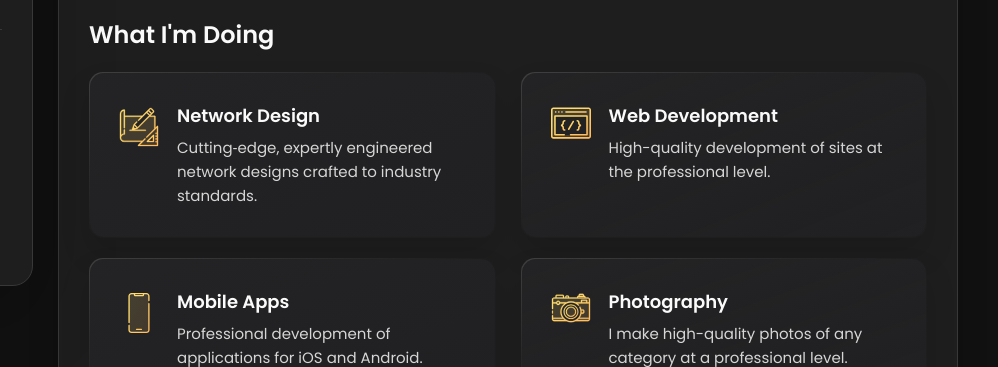
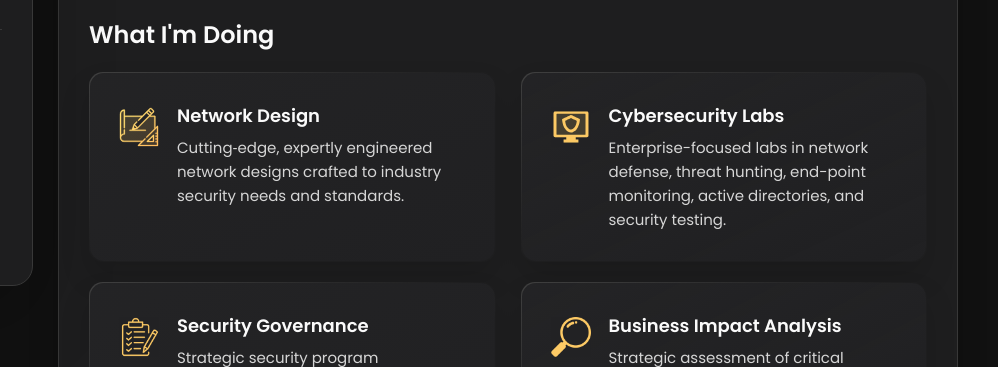
Before and after one commit to myckeyy-my/myckeyy-my.github.io, a plain HTML site: page index.html in a window 1280 px wide. Shown: the part 433-800 px from the top of the page, 282-1280 px from the left. Drawn offline with nearby package versions, Linux system fonts and the light colour scheme.

Commit message:
git commit .

```diff
--- a/index.html
+++ b/index.html
@@ -213,7 +213,7 @@
                 <h4 class="h4 service-item-title">Network Design</h4>
 
                 <p class="service-item-text">
-                  Cutting‑edge, expertly engineered network designs crafted to industry standards.
+                  Cutting‑edge, expertly engineered network designs crafted to industry security needs and standards.
                 </p>
               </div>
 
@@ -222,14 +222,15 @@
             <li class="service-item">
 
               <div class="service-icon-box">
-                <img src="./assets/images/icon-dev.svg" alt="Web development icon" width="40">
+                <img src="./assets/images/cybersecurity.svg" alt="Web development icon" width="40">
               </div>
 
               <div class="service-content-box">
-                <h4 class="h4 service-item-title">Web development</h4>
+                <h4 class="h4 service-item-title">Cybersecurity Labs</h4>
 
                 <p class="service-item-text">
-                  High-quality development of sites at the professional level.
+                  Enterprise-focused labs in network defense, threat hunting, end-point monitoring,
+                  active directories, and security testing.
                 </p>
               </div>
 
@@ -238,14 +239,15 @@
             <li class="service-item">
 
               <div class="service-icon-box">
-                <img src="./assets/images/icon-app.svg" alt="mobile app icon" width="40">
+                <img src="./assets/images/checklist.png" alt="mobile app icon" width="40">
               </div>
 
               <div class="service-content-box">
-                <h4 class="h4 service-item-title">Mobile apps</h4>
+                <h4 class="h4 service-item-title">Security Governance</h4>
 
                 <p class="service-item-text">
-                  Professional development of applications for iOS and Android.
+                  Strategic security program development aligned with industry-recognized frameworks,
+                  regulatory compliance, and operational resilience.
                 </p>
               </div>
 
@@ -254,14 +256,15 @@
             <li class="service-item">
 
               <div class="service-icon-box">
-                <img src="./assets/images/icon-photo.svg" alt="camera icon" width="40">
+                <img src="./assets/images/magnifier.png" alt="camera icon" width="40">
               </div>
 
               <div class="service-content-box">
-                <h4 class="h4 service-item-title">Photography</h4>
+                <h4 class="h4 service-item-title">Business Impact Analysis</h4>
 
                 <p class="service-item-text">
-                  I make high-quality photos of any category at a professional level.
+                  Strategic assessment of critical processes and recovery objectives to ensure
+                  regulatory compliance, and fortify enterprise operational resilience.
                 </p>
               </div>
 
@@ -281,7 +284,8 @@
           <h3 class="h3 testimonials-title">Testimonials</h3>
 
           <ul class="testimonials-list has-scrollbar">
-
+            <!--DISABLED DR. SNOW'S COMMENTS AWAIT HIS RECOMMENDATION-->
+          <!--
             <li class="testimonials-item">
               <div class="content-card" data-testimonials-item>
 
@@ -303,6 +307,7 @@
 
               </div>
             </li>
+          -->
 
             <li class="testimonials-item">
               <div class="content-card" data-testimonials-item>
@@ -673,6 +678,7 @@
 
         </section>
 
+      <!-- SKILLS CHART DISABLED
         <section class="skill">
 
           <h3 class="h3 skills-title">My skills</h3>
@@ -734,7 +740,7 @@
           </ul>
 
         </section>
-
+      -->
       </article>
 
 
```
Also changed, not shown: assets/images/checklist.png (added), assets/images/cybersecurity.svg (added), assets/images/magnifier.png (added).
